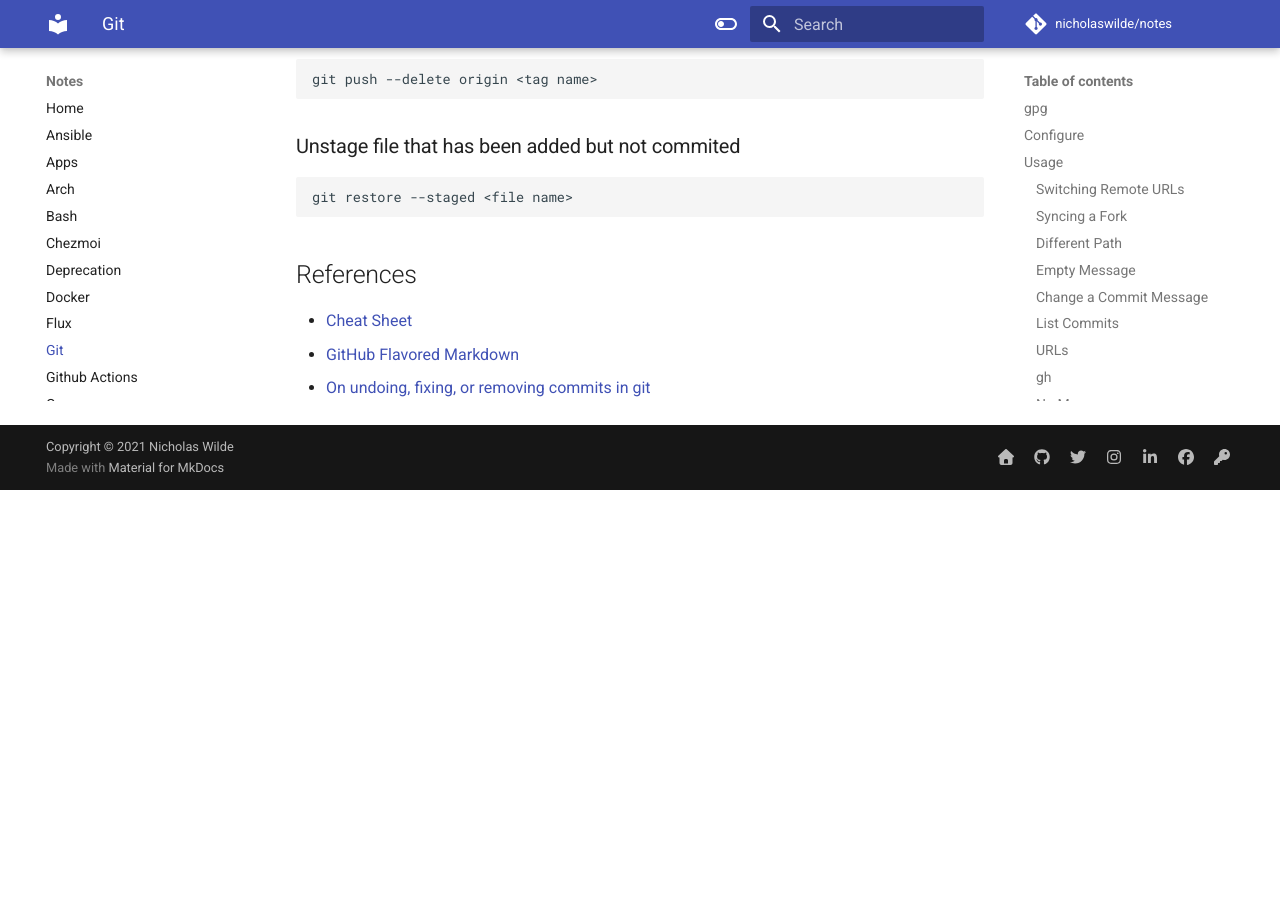
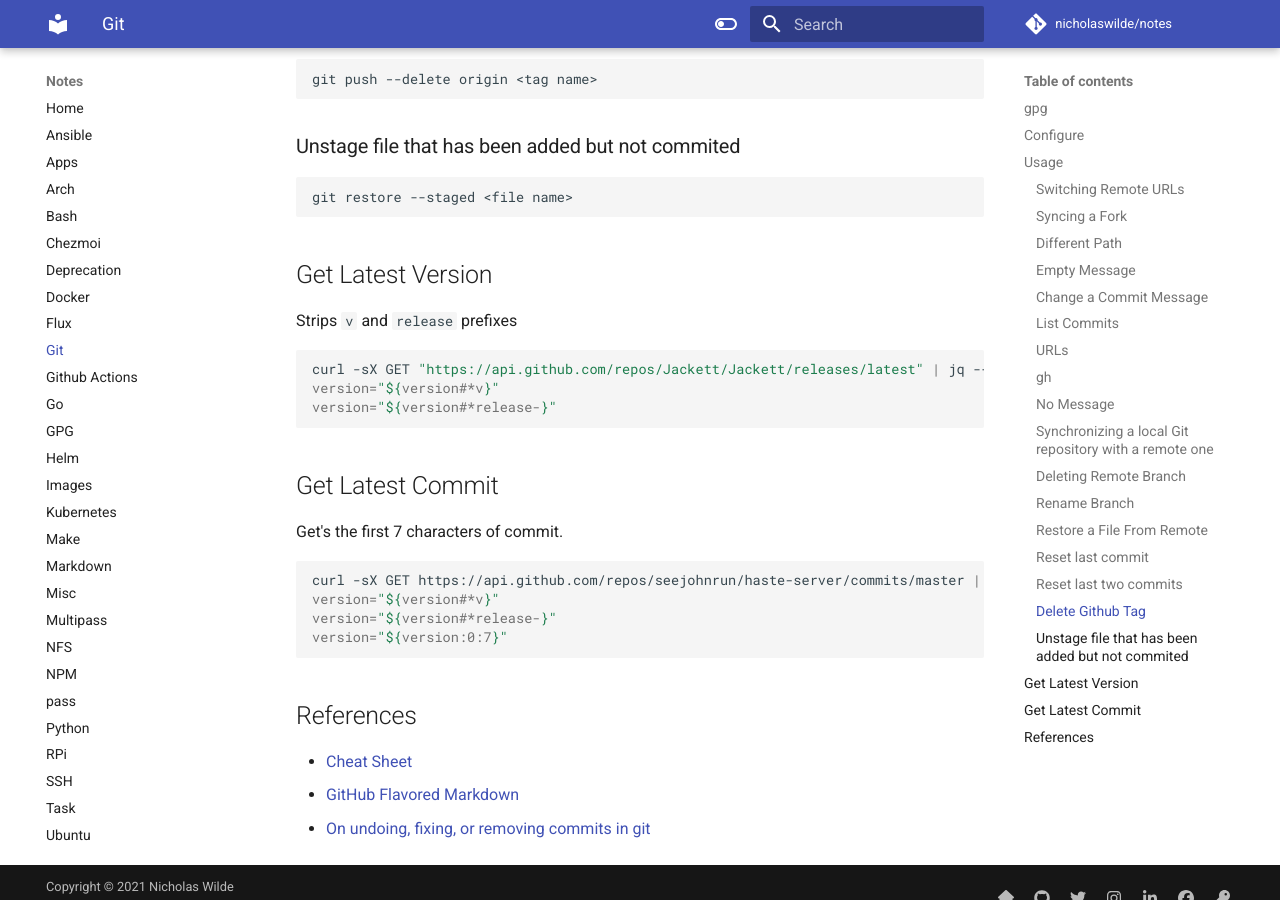
Before and after one commit to nicholaswilde/notes, an MkDocs documentation site: the page built from docs/git.md, in a window 1280 px wide and 900 px high, scrolled down 2709 px. Built offline with MkDocs 1.6.1 and Material for MkDocs 9.7.7, drawn with Linux system fonts in a browser that asks for light colours; comment, search, counter and statistics services are not loaded; before the commit the page ends 3199 px from its top, so only the background shows below that.

Commit message:
Added get latest version and commit
Signed-off-by: Nicholas Wilde <ncwilde43@gmail.com>

````diff
--- a/docs/git.md
+++ b/docs/git.md
@@ -134,6 +134,27 @@ git push --delete origin <tag name>
 git restore --staged <file name>
 ```
 
+## Get Latest Version
+
+Strips `v` and `release` prefixes
+
+```shell
+curl -sX GET "https://api.github.com/repos/Jackett/Jackett/releases/latest" | jq --raw-output '.tag_name'
+version="${version#*v}"
+version="${version#*release-}"
+```
+
+## Get Latest Commit
+
+Get's the first 7 characters of commit.
+
+```shell
+curl -sX GET https://api.github.com/repos/seejohnrun/haste-server/commits/master | jq --raw-output '. | .sha'
+version="${version#*v}"
+version="${version#*release-}"
+version="${version:0:7}"
+```
+
 ## References
 
 * [Cheat Sheet](https://github.com/tiimgreen/github-cheat-sheet)
````
